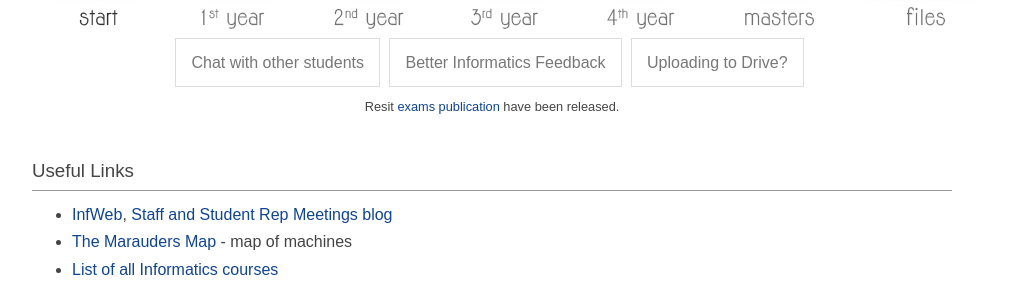
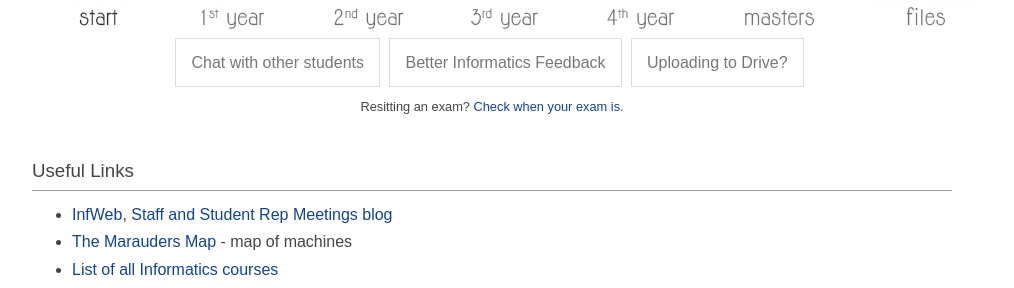
Before and after one commit to compsoc-edinburgh/betterinformatics, a Jekyll site: the page built from _pages/start.md, in a window 1280 px wide and 900 px high. Shown: the part 233-521 px from the top of the window, without its empty margins (148-1162 px from the left). Built offline with Jekyll 4.4.1, drawn with Linux system fonts in a browser that asks for light colours; our own code applies the rules of GitHub Pages for plain Markdown files.

Commit message:
Tweak resit exams publication link

```diff
--- a/_layouts/frontpage.html
+++ b/_layouts/frontpage.html
@@ -8,7 +8,7 @@ layout: default
     <a href="mailto:betterinformatics@gmail.com" class="btn">Better Informatics Feedback</a>
     <a href="{{ site.baseurl }}/files" class="btn">Uploading to Drive?</a>
     </br>
-    <small>Resit <a href="http://www.scripts.sasg.ed.ac.uk/registry/examinations/index.cfm">exams publication</a> have been released.</small>
+    <small>Resitting an exam? <a href="http://www.scripts.sasg.ed.ac.uk/registry/examinations/index.cfm">Check when your exam is</a>.</small>
 </div>
 
 {{ content }}
```
